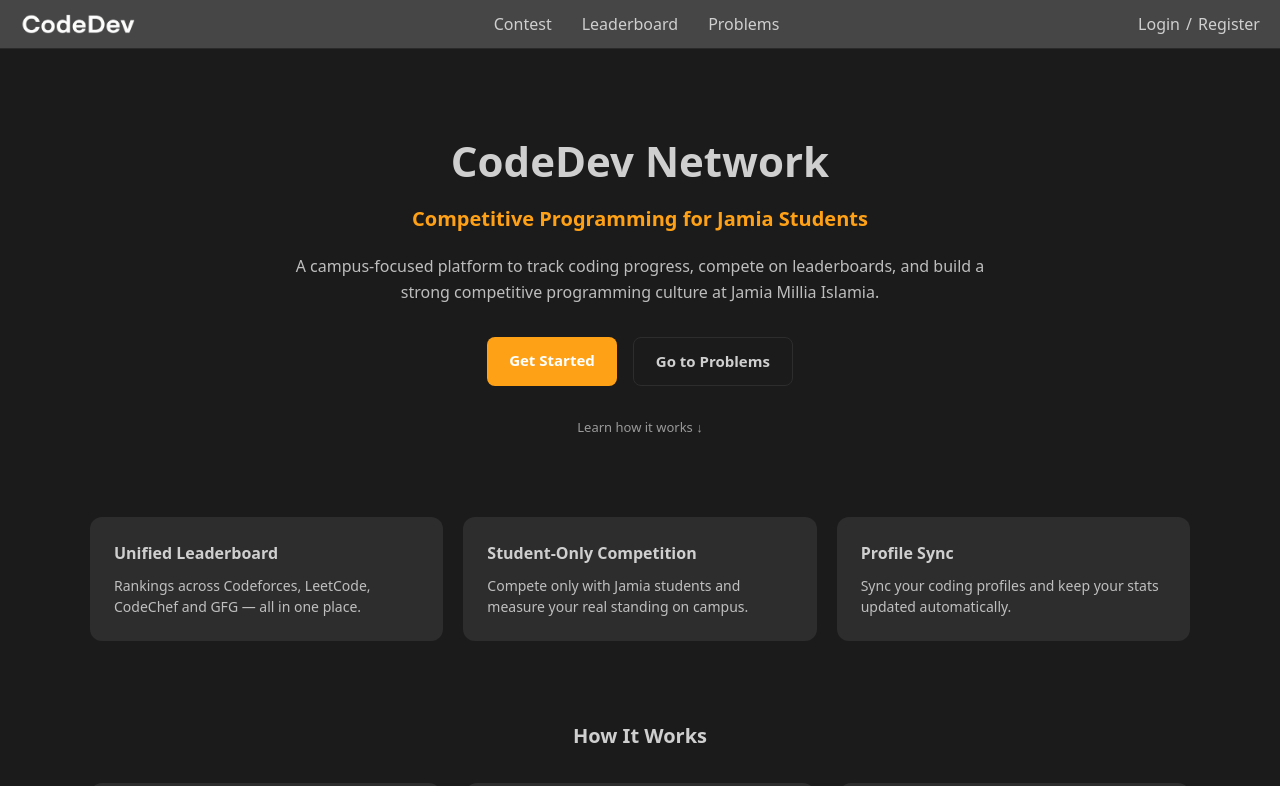
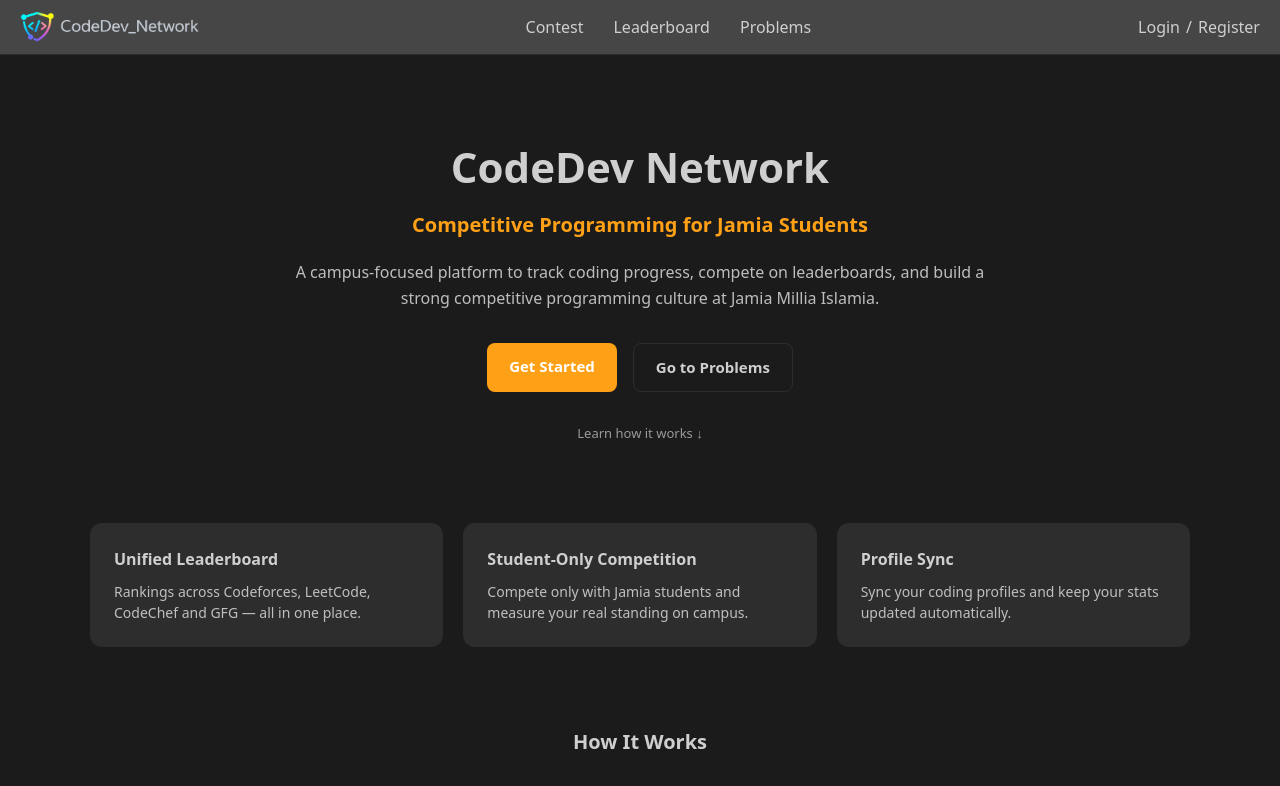
Before and after one commit to Mudassar123khan/CodeDev_Network, a React (Vite) app in the folder frontend/: page / in a window 1280 px wide. Shown: the top 786 px of the page. Built offline with nearby package versions, Linux system fonts and the light colour scheme.

Commit message:
logo changement

```diff
--- a/frontend/index.html
+++ b/frontend/index.html
@@ -2,9 +2,9 @@
 <html lang="en">
   <head>
     <meta charset="UTF-8" />
-    <link rel="icon" type="image/svg+xml" href="/vite.svg" />
+    <link rel="icon" type="image/png" href="/logo.png" />
     <meta name="viewport" content="width=device-width, initial-scale=1.0" />
-    <title>Vite + React</title>
+    <title>CodeDev_Network</title>
     <link
   rel="stylesheet"
   href="https://fonts.googleapis.com/css2?family=Roboto:wght@300;400;500;700&display=swap"
--- a/frontend/src/components/Navbar/NavBar.css
+++ b/frontend/src/components/Navbar/NavBar.css
@@ -12,7 +12,7 @@
 }
 
 .logo {
-  height: 20px;
+  height: 30px;
 }
 
 .navbar-logo {
```
Also changed, not shown: frontend/public/logo.png (added), frontend/src/assets/logo.png.
